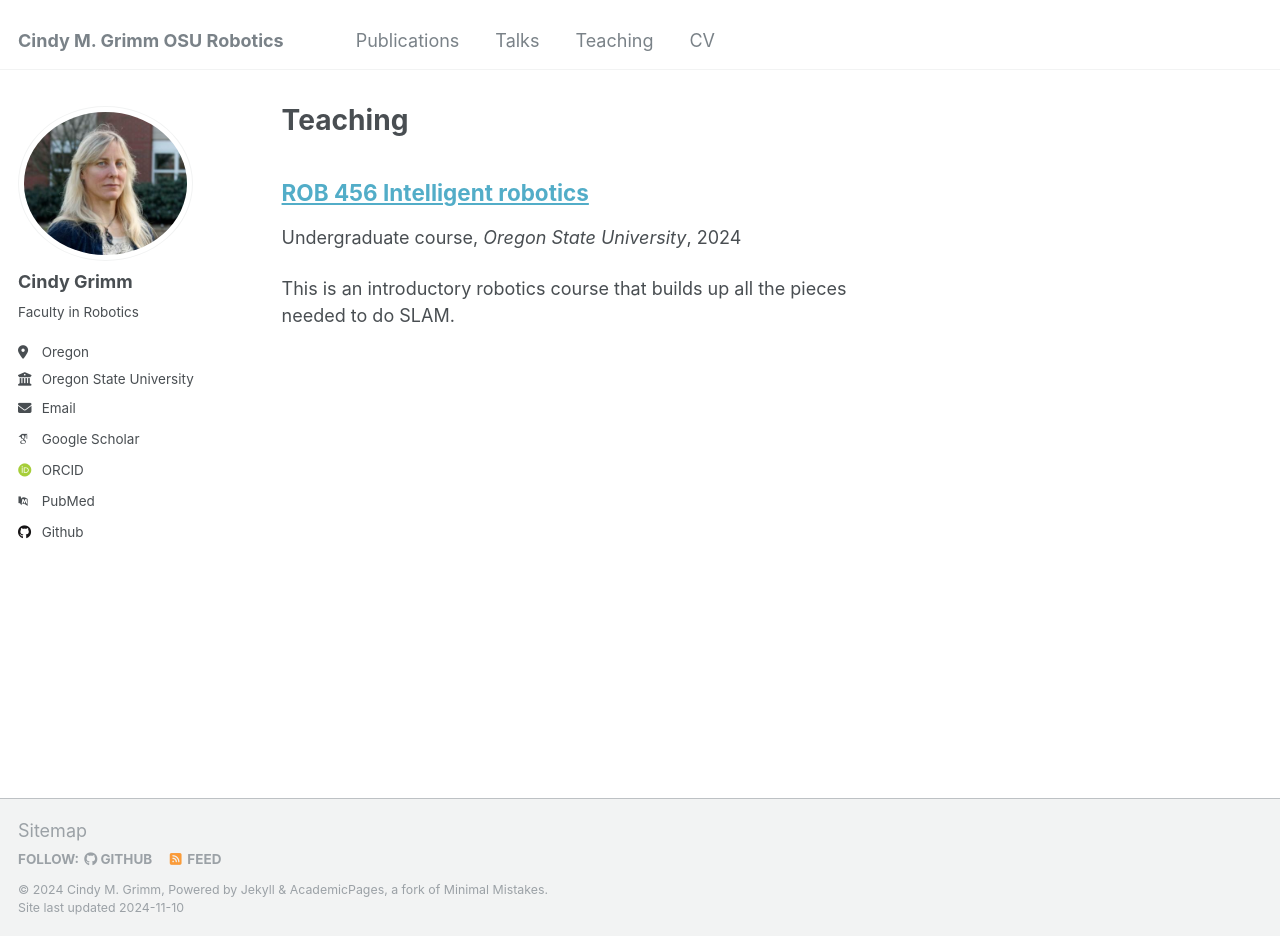
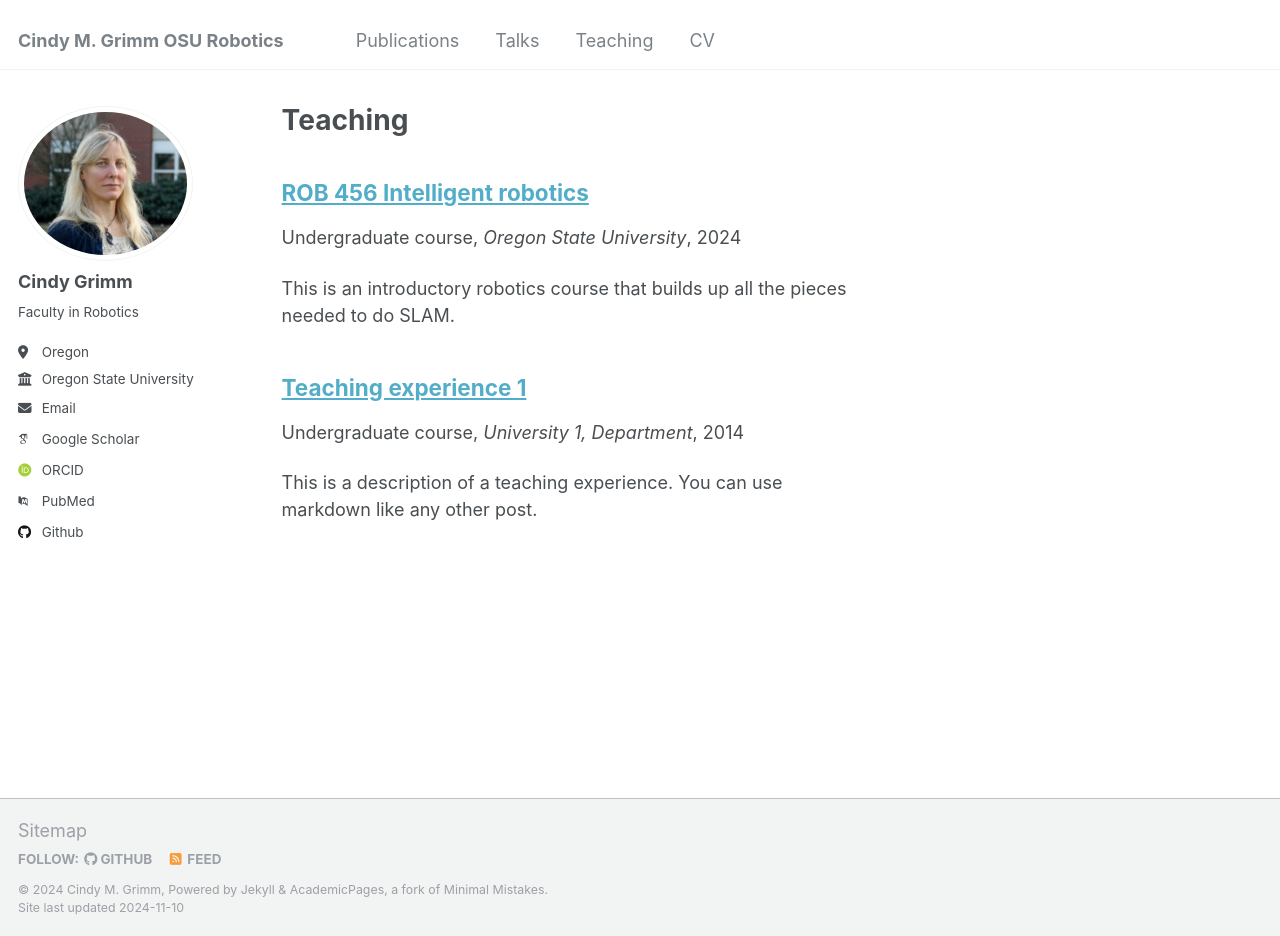
Before and after one commit to cindygr/cindygr.github.io, a Jekyll site: the page built from _pages/teaching.html, in a window 1280 px wide and 936 px high. Built offline with Jekyll 4.4.1, drawn with Linux system fonts in a browser that asks for light colours; some web fonts are replaced; a file with an impossible date is left out; part of the change alters nothing that is shown.

Commit message:
fixing error

```diff
--- a/_teaching/ME_203.md
+++ b/_teaching/ME_203.md
@@ -1,24 +1,20 @@
 ---
-title: "ME 203 Computation methods for Engineering"
+title: "Teaching experience 1"
 collection: teaching
 type: "Undergraduate course"
-permalink: /teaching/ME_203/
-venue: "Oregon State University"
-date: 2023-00-01
-location: "Corvallis, Oregon"
+permalink: /teaching/2014-spring-teaching-1
+venue: "University 1, Department"
+date: 2014-01-01
+location: "City, Country"
 ---
 
-This is a second year course in programming designed for Mechanical Engineers. The focus is on learning to use libraries like numpy and scipy for tasks such as data processing and simulation.
+This is a description of a teaching experience. You can use markdown like any other post.
 
-The weekly format of the course is tutorials (explain the basic concepts), practice, lecture activity (actually solve a problem), then a lab. The homeworks build on the labs, and take 2-3 weeks.
-
-Code is primarily in Jupyter Notebooks, using <a href="https://otter-grader.readthedocs.io/en/latest/">Otter Grader</a> to provide in-line feedback (and autograding in Gradescope).
-
-Lectures
+Heading 1
 ======
 
-The lectures are available <a href="https://drive.google.com/drive/folders/1KBvPjXPmD0cX_CH8XmqaSLWtlBg4sooo?usp=sharing">here</a>. There is an on-line version that has videos for each lecture.
+Heading 2
+======
 
-Source code
+Heading 3
 ======
-Shell code is available <a href="https://github.com/OSUrobotics/IntroPythonProgramming">here</a>.
```
